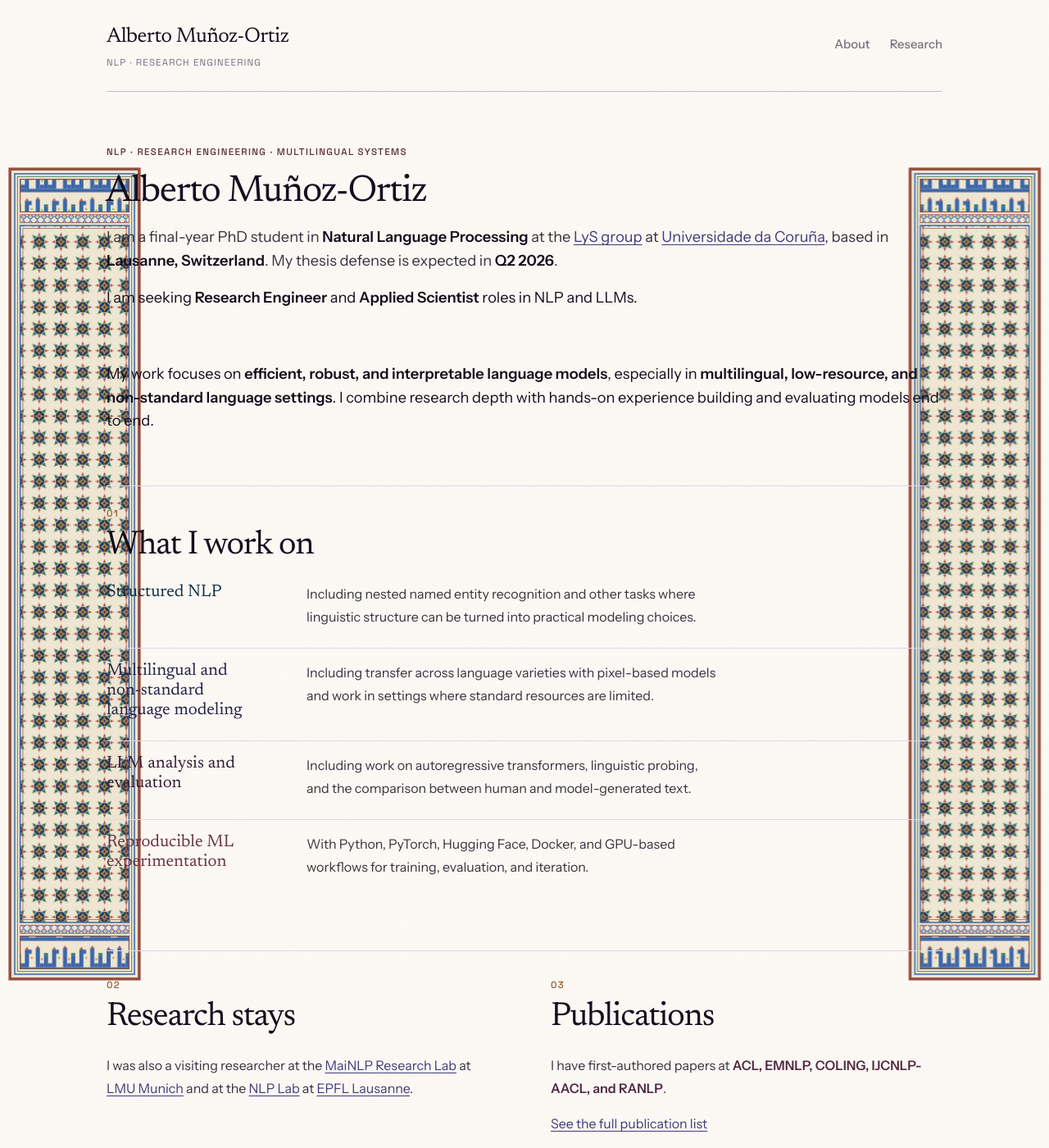
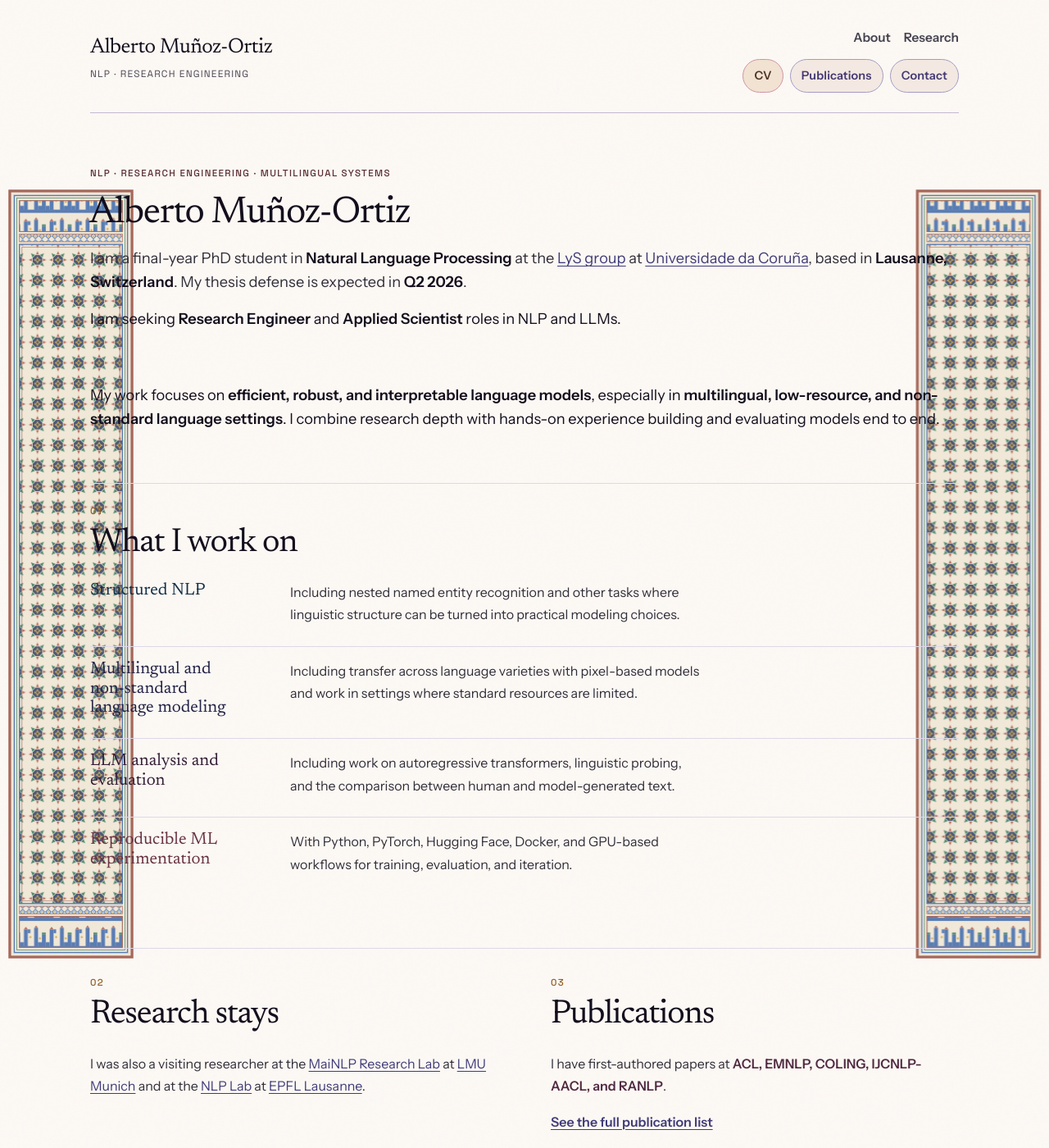
Before and after one commit to amunozo/amunozo.github.io, a Jekyll site: the page built from index.md, in a window 1280 px wide and 1400 px high. Shown: the whole window at 82% size. Built offline with Jekyll 4.4.1, drawn with Linux system fonts in a browser that asks for light colours.

Commit message:
Polish layout spacing and surface key actions

```diff
--- a/_includes/header.html
+++ b/_includes/header.html
@@ -4,6 +4,7 @@
       <span class="site-brand__name">Alberto Muñoz-Ortiz</span>
       <span class="site-brand__tag">NLP · Research Engineering</span>
     </a>
+    <div class="site-header__meta">
       <nav class="site-nav" aria-label="Primary">
         <ul>
           {% for item in site.data.navigation.main %}
@@ -11,5 +12,11 @@
           {% endfor %}
         </ul>
       </nav>
+      <div class="site-actions" aria-label="Quick links">
+        <a class="site-action site-action--primary" href="{{ '/assets/Alberto_Munoz_Ortiz_CV.pdf' | relative_url }}" target="_blank" rel="noopener noreferrer">CV</a>
+        <a class="site-action" href="{{ '/research/' | relative_url }}">Publications</a>
+        <a class="site-action" href="mailto:alberto.munoz.ortiz@proton.me">Contact</a>
+      </div>
+    </div>
   </div>
 </header>
--- a/assets/css/style.css
+++ b/assets/css/style.css
@@ -8,8 +8,8 @@
   --paper: oklch(98.5% 0.006 70);
   --paper-soft: oklch(99.1% 0.006 20);
   --ink: oklch(18% 0.03 300);
-  --text: oklch(33% 0.02 300);
-  --muted: oklch(56% 0.02 300);
+  --text: oklch(31% 0.02 300);
+  --muted: oklch(46% 0.02 300);
   --line: oklch(89% 0.025 305);
   --line-strong: oklch(80% 0.04 305);
 
@@ -36,8 +36,8 @@
   --space-8: 64px;
   --space-9: 96px;
 
-  --shell-width: 1020px;
-  --content-width: 760px;
+  --shell-width: 1060px;
+  --content-width: 780px;
 
   --duration-fast: 160ms;
   --duration-base: 260ms;
@@ -74,13 +74,13 @@ body {
   position: fixed;
   top: 0;
   bottom: 0;
-  width: clamp(110px, 13vw, 176px);
+  width: clamp(104px, 12.3vw, 168px);
   background-repeat: no-repeat;
   background-position: center;
   background-size: contain;
   pointer-events: none;
   z-index: 0;
-  opacity: 0.9;
+  opacity: 0.76;
 }
 
 .page-side--left {
@@ -166,6 +166,7 @@ code {
 
 small {
   font-size: 0.875rem;
+  color: color-mix(in oklch, var(--muted) 78%, var(--ink) 22%);
 }
 
 a {
@@ -183,7 +184,7 @@ a {
 }
 
 .site-shell {
-  width: min(100% - 28px, var(--shell-width));
+  width: min(100% - 24px, var(--shell-width));
   margin: 0 auto;
   padding: var(--space-6) 0 var(--space-8);
   position: relative;
@@ -201,10 +202,16 @@ a {
 .site-header__inner {
   display: flex;
   justify-content: space-between;
-  align-items: flex-start;
+  align-items: center;
   gap: var(--space-5);
   padding-bottom: var(--space-5);
   border-bottom: 1px solid var(--line-strong);
+}
+
+.site-header__meta {
+  display: grid;
+  justify-items: end;
+  gap: var(--space-3);
 }
 
 .site-brand {
@@ -225,25 +232,25 @@ a {
   display: block;
   margin-top: var(--space-2);
   font-family: var(--font-mono);
-  font-size: 0.72rem;
+  font-size: 0.74rem;
   letter-spacing: 0.1em;
   text-transform: uppercase;
-  color: var(--muted);
+  color: color-mix(in oklch, var(--muted) 82%, var(--ink) 18%);
 }
 
 .site-nav ul {
   list-style: none;
   display: flex;
-  gap: var(--space-5);
-  padding: var(--space-2) 0 0;
+  gap: var(--space-4);
+  padding: 0;
 }
 
 .site-nav a {
   position: relative;
-  color: var(--muted);
+  color: color-mix(in oklch, var(--muted) 74%, var(--ink) 26%);
   text-decoration: none;
-  font-size: 0.93rem;
-  font-weight: 500;
+  font-size: 0.96rem;
+  font-weight: 550;
 }
 
 .site-nav a::after {
@@ -267,6 +274,48 @@ a {
 .site-nav a:hover::after,
 .site-nav a:focus-visible::after {
   transform: scaleX(1);
+}
+
+.site-actions {
+  display: flex;
+  flex-wrap: wrap;
+  gap: var(--space-2);
+  justify-content: flex-end;
+}
+
+.site-action {
+  display: inline-flex;
+  align-items: center;
+  justify-content: center;
+  min-height: 34px;
+  padding: 0.45rem 0.82rem;
+  border: 1px solid color-mix(in oklch, var(--upper-cobalt) 24%, var(--line-strong) 76%);
+  border-radius: 999px;
+  background: color-mix(in oklch, var(--paper) 92%, var(--upper-cobalt) 8%);
+  color: color-mix(in oklch, var(--upper-cobalt) 78%, var(--upper-ink) 22%);
+  text-decoration: none;
+  font-size: 0.9rem;
+  font-weight: 600;
+  letter-spacing: 0.01em;
+  transition:
+    color var(--duration-fast) var(--ease-out),
+    background-color var(--duration-fast) var(--ease-out),
+    border-color var(--duration-fast) var(--ease-out),
+    transform var(--duration-fast) var(--ease-out);
+}
+
+.site-action:hover,
+.site-action:focus-visible {
+  color: var(--ink);
+  background: color-mix(in oklch, var(--paper) 84%, var(--upper-gold) 16%);
+  border-color: color-mix(in oklch, var(--upper-gold) 36%, var(--line-strong) 64%);
+  transform: translateY(-1px);
+}
+
+.site-action--primary {
+  background: color-mix(in oklch, var(--paper) 82%, var(--upper-gold) 18%);
+  border-color: color-mix(in oklch, var(--upper-gold) 42%, var(--line-strong) 58%);
+  color: color-mix(in oklch, var(--upper-ink) 74%, var(--upper-gold) 26%);
 }
 
 .section-kicker,
@@ -422,6 +471,10 @@ a {
   margin-top: var(--space-4);
 }
 
+.section-link a {
+  font-weight: 600;
+}
+
 .research-hero {
   margin-bottom: var(--space-7);
   max-width: 48rem;
@@ -495,8 +548,8 @@ a {
 
 .footer-subnote {
   margin-top: var(--space-2);
-  color: color-mix(in oklch, var(--upper-ink) 44%, var(--muted) 56%);
-  font-size: 0.9rem;
+  color: color-mix(in oklch, var(--upper-ink) 56%, var(--muted) 44%);
+  font-size: 0.92rem;
 }
 
 .footer-links {
@@ -507,10 +560,10 @@ a {
 }
 
 .footer-links a {
-  color: color-mix(in oklch, var(--upper-cobalt) 74%, var(--upper-ink) 26%);
+  color: color-mix(in oklch, var(--upper-cobalt) 78%, var(--upper-ink) 22%);
   text-decoration: none;
-  font-size: 0.9rem;
-  font-weight: 500;
+  font-size: 0.93rem;
+  font-weight: 600;
 }
 
 .footer-links a:hover,
@@ -533,7 +586,12 @@ a {
     gap: var(--space-4);
   }
 
+  .site-header__meta {
+    justify-items: start;
+  }
+
   .site-nav ul,
+  .site-actions,
   .footer-links {
     justify-content: flex-start;
   }
@@ -550,12 +608,12 @@ a {
 
 @media (max-width: 640px) {
   .page-side {
-    width: 72px;
-    opacity: 0.45;
+    width: 68px;
+    opacity: 0.36;
   }
 
   .site-shell {
-    width: min(100% - 20px, var(--shell-width));
+    width: min(100% - 18px, var(--shell-width));
     padding-top: var(--space-5);
     padding-bottom: var(--space-7);
   }
@@ -573,12 +631,14 @@ a {
   }
 
   .site-nav ul,
+  .site-actions,
   .footer-links {
     gap: var(--space-3);
     flex-wrap: wrap;
   }
 
   .site-nav a,
+  .site-action,
   .footer-links a {
     font-size: 0.88rem;
   }
```
Also changed, not shown: 1 other file. Lines whose indentation alone changed are shown as unchanged.
